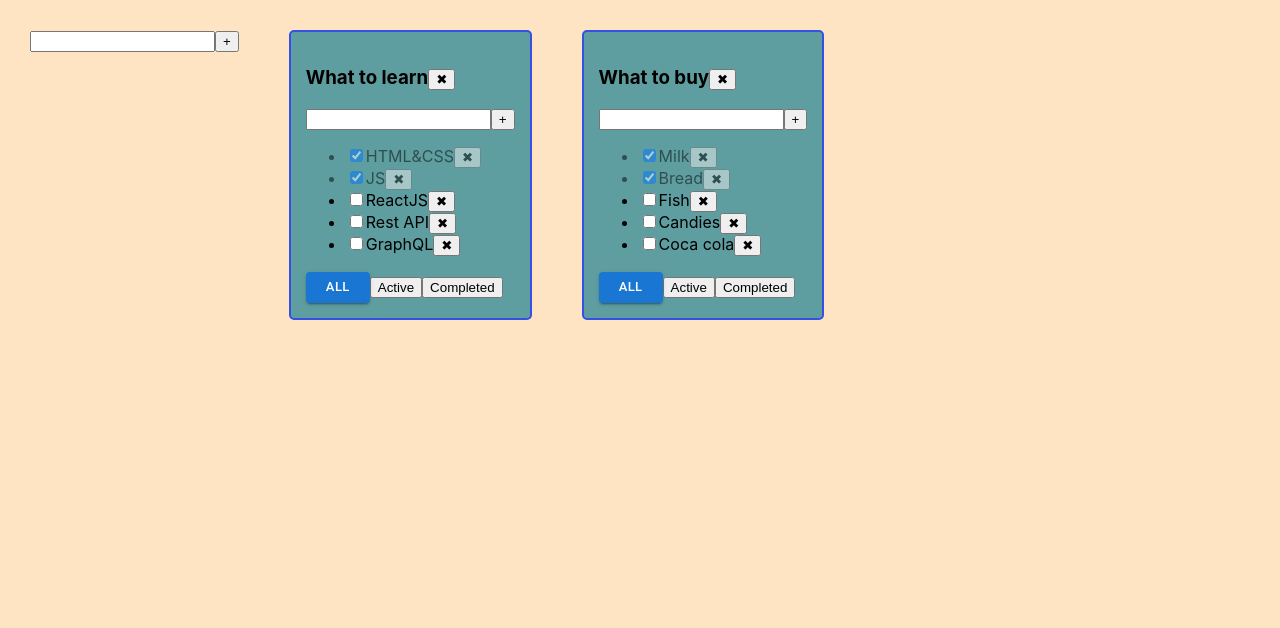
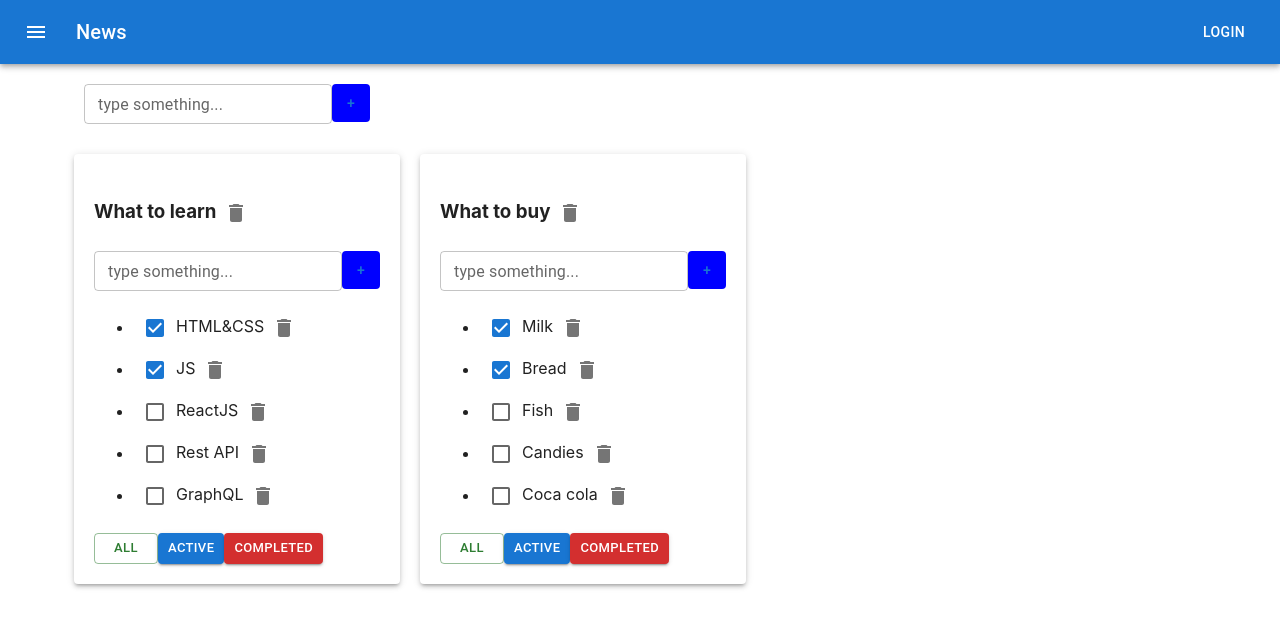
Before and after one commit to pobaranchuk/todolist, a React (Create React App) app: page / in a window 1280 px wide. Shown: the top 628 px of the page. Built offline with nearby package versions, Linux system fonts and the light colour scheme.

Commit message:
Material UI refactored

```diff
--- a/package.json
+++ b/package.json
@@ -5,6 +5,7 @@
   "dependencies": {
     "@emotion/react": "^11.11.1",
     "@emotion/styled": "^11.11.0",
+    "@mui/icons-material": "^5.14.14",
     "@mui/material": "^5.14.14",
     "@testing-library/jest-dom": "^5.16.5",
     "@testing-library/react": "^13.4.0",
--- a/src/AddItemForm.tsx
+++ b/src/AddItemForm.tsx
@@ -1,7 +1,9 @@
 import React, {ChangeEvent, useState} from 'react';
+import Button from '@mui/material/Button';
+import {TextField} from "@mui/material";
 
-type AddItemFormPropsType ={
-    onClick: ( title: string) => void
+type AddItemFormPropsType = {
+    onClick: (title: string) => void
 }
 export const AddItemForm: React.FC<AddItemFormPropsType> = ({onClick}) => {
 
@@ -32,17 +34,29 @@
             }
         }
     }
+    const stylesButton = {
+        maxWidth: '38px',
+        maxHeight: '38px',
+        minWidth: '38px',
+        minHeight: '38px',
+        backgroundColor: 'blue'
+    }
 
 
     return (
         <div>
-            <input value={newTaskTitle}
-                   onChange={onChangeHandler}
-                   onKeyDown={onKeyPressHandler}
-                   className={error ? "error" : ""}
+            <TextField id="outlined-basic"
+                       label={error ? error : "type something..."}
+                       variant="outlined"
+                       value={newTaskTitle}
+                       size={"small"}
+                       error={!!error}
+                       onChange={onChangeHandler}
+                       onKeyDown={onKeyPressHandler}
+                       // className={error ? "error" : ""}
             />
-            <button onClick={addTaskHandler}>+</button>
-            {error && <div className={"error-message"}>{error}</div>}
+            <Button onClick={addTaskHandler} style={stylesButton}>+</Button>
+            {/*{error && <div className={"error-message"}>{error}</div>}*/}
         </div>
     );
 };
--- a/src/App.css
+++ b/src/App.css
@@ -1,34 +1,35 @@
-.App {
-  padding: 30px;
-  display: flex;
-  background-color: bisque;
-  height: 100vh;
-}
+/*.App {*/
+/*  !*padding: 30px;*!*/
+/*  !*display: flex;*!*/
+/*  !*background-color: bisque;*!*/
+/*  !*height: 100vh;*!*/
+/*}*/
 
-.App>div {
-  margin-right: 50px;
-}
+/*.App>div {*/
+/*  margin-right: 50px;*/
+/*}*/
 
-.todolist {
-  height: fit-content;
-  padding: 15px;
-  border: 2px solid rgb(54, 80, 227);
-  border-radius: 5px;
-  background-color: cadetblue;
-}
+/*.todolist {*/
+/*  height: fit-content;*/
+/*  width: 300px;*/
+/*  padding: 15px;*/
+/*  border: 2px solid rgb(54, 80, 227);*/
+/*  border-radius: 5px;*/
+/*  !*background-color: cadetblue;*!*/
+/*}*/
 
-.error {
-  border: red 1px solid;
-}
+/*.error {*/
+/*  border: red 1px solid;*/
+/*}*/
 
-.error-message {
-  color: red;
-}
+/*.error-message {*/
+/*  color: red;*/
+/*}*/
 
-.active-filter {
-  background-color: aquamarine;
-}
+/*.active-filter {*/
+/*  background-color: aquamarine;*/
+/*}*/
 
-.is-done {
-  opacity: 0.5;
-}
+/*.is-done {*/
+/*  opacity: 0.5;*/
+/*}*/
--- a/src/App.tsx
+++ b/src/App.tsx
@@ -4,6 +4,8 @@
 import {ToDoList} from "./ToDoList";
 import {v1} from "uuid";
 import {AddItemForm} from "./AddItemForm";
+import ButtonAppBar from "./ButtonAppBar";
+import {Container, Grid, Paper} from "@mui/material";
 
 export type FilterValuesType = "All" | "Active" | "Completed"
 
@@ -49,8 +51,8 @@
         setTasks({...tasks, [todolistID]: [newTask, ...tasks[todolistID]]})
     }
 
-    const updateTask = (todolistID: string,  taskID: string, title: string) => {
-        setTasks({...tasks, [todolistID]: tasks[todolistID].map(el=>el.id === taskID ? {...el, title : title}: el )})
+    const updateTask = (todolistID: string, taskID: string, title: string) => {
+        setTasks({...tasks, [todolistID]: tasks[todolistID].map(el => el.id === taskID ? {...el, title: title} : el)})
     }
 
     const changeStatus = (todolistID: string, taskID: string, isDone: boolean) => {
@@ -64,7 +66,7 @@
         let newToDoListId = v1()
         const newToDoList: TodoListType = {id: newToDoListId, title: title, filter: 'All'}
         setTodoLists([...todoLists, newToDoList])
-        setTasks({...tasks, [newToDoListId]:[]})
+        setTasks({...tasks, [newToDoListId]: []})
     }
 
     const removeTodoList = (todolistID: string) => {
@@ -72,15 +74,21 @@
         delete tasks[todolistID]
     }
 
-    const updateToDoList =(todolistID: string, newTitle: string) => {
-        setTodoLists(todoLists.map(el=>el.id===todolistID ? {...el,title:newTitle} : el))
+    const updateToDoList = (todolistID: string, newTitle: string) => {
+        setTodoLists(todoLists.map(el => el.id === todolistID ? {...el, title: newTitle} : el))
     }
 
     return (
         <div className="App">
+            <ButtonAppBar/>
+            <Container fixed >
+                <Grid container style={{margin:"20px"}}>
                     <AddItemForm onClick={addTodoList}/>
+                </Grid>
+                <Grid container>
                     {todoLists.map((ul) => {
-                return <ToDoList
+                        return <Paper elevation={3} style={{padding:'20px',margin:"10px"}}>
+                            <ToDoList
                             key={ul.id}
                             todoListID={ul.id}
                             title={ul.title}
@@ -94,8 +102,10 @@
                             removeTodoList={removeTodoList}
                             updateToDoList={updateToDoList}
                         />
+                        </Paper>
                     })}
-
+                </Grid>
+            </Container>
         </div>
     );
 }
--- /dev/null
+++ b/src/ButtonAppBar.tsx
@@ -0,0 +1,32 @@
+import * as React from 'react';
+import AppBar from '@mui/material/AppBar';
+import Box from '@mui/material/Box';
+import Toolbar from '@mui/material/Toolbar';
+import Typography from '@mui/material/Typography';
+import Button from '@mui/material/Button';
+import IconButton from '@mui/material/IconButton';
+import MenuIcon from '@mui/icons-material/Menu';
+
+export default function ButtonAppBar() {
+    return (
+        <Box sx={{ flexGrow: 1 }}>
+            <AppBar position="static">
+                <Toolbar>
+                    <IconButton
+                        size="large"
+                        edge="start"
+                        color="inherit"
+                        aria-label="menu"
+                        sx={{ mr: 2 }}
+                    >
+                        <MenuIcon />
+                    </IconButton>
+                    <Typography variant="h6" component="div" sx={{ flexGrow: 1 }}>
+                        News
+                    </Typography>
+                    <Button color="inherit">Login</Button>
+                </Toolbar>
+            </AppBar>
+        </Box>
+    );
+}
--- a/src/ToDoList.tsx
+++ b/src/ToDoList.tsx
@@ -3,6 +3,10 @@
 import {AddItemForm} from "./AddItemForm";
 import {EditableSpan} from "./EditableSpan";
 import Button from '@mui/material/Button';
+import IconButton from '@mui/material/IconButton/IconButton';
+//import {Delete} from "@mui/icons-material"; будет долго грузит
+import DeleteIcon from '@mui/icons-material/Delete';
+import Checkbox from '@mui/material/Checkbox';
 
 export type TaskType = {
     id: string
@@ -19,7 +23,7 @@
     title: string
     tasks: TaskListType
     addTask: (todolistID: string, title: string) => void
-    updateTask: (todolistID: string,  taskID: string, title: string) => void
+    updateTask: (todolistID: string, taskID: string, title: string) => void
     removeTask: (todolistID: string, taskID: string) => void
     changeFilter: (todoListID: string, value: FilterValuesType) => void
     changeStatus: (todolistID: string, taskID: string, isDone: boolean) => void
@@ -58,11 +62,11 @@
         addTask(todoListID, newTaskTitle)
     }
 
-    const updateTaskHandler = (tID:string,newTitle: string) => {
+    const updateTaskHandler = (tID: string, newTitle: string) => {
         updateTask(todoListID, tID, newTitle)
     }
 
-    const updateToDoListHandler =(newTitle:string) => {
+    const updateToDoListHandler = (newTitle: string) => {
         updateToDoList(todoListID, newTitle)
     }
 
@@ -77,9 +81,12 @@
         }
         return (
             <li key={task.id} className={task.isDone ? "is-done" : ""}>
-                <input type="checkbox" onChange={onStatusChangeHandler} checked={task.isDone}/>
-                <EditableSpan oldTitle={task.title} onClick={(newTitle)=>updateTaskHandler(task.id, newTitle)}/>
-                <button onClick={onClickRemoveTaskHandler}>✖</button>
+                <Checkbox onChange={onStatusChangeHandler} checked={task.isDone}/>
+                <EditableSpan oldTitle={task.title} onClick={(newTitle) => updateTaskHandler(task.id, newTitle)}/>
+                <IconButton aria-label="delete" onClick={onClickRemoveTaskHandler}>
+                    <DeleteIcon/>
+                </IconButton>
+
             </li>
         )
     })
@@ -94,20 +101,22 @@
                 <h3>
                     <EditableSpan oldTitle={title} onClick={updateToDoListHandler}/>
                     {/*{title}*/}
-                    <button onClick={removeTodoListHandler}>✖</button>
+                    <IconButton aria-label="delete" onClick={removeTodoListHandler}>
+                        <DeleteIcon/>
+                    </IconButton>
                 </h3>
-                <AddItemForm onClick={addTaskHandler} />
+                <AddItemForm onClick={addTaskHandler}/>
                 {tasksList}
                 <div>
-                    <Button variant="contained" size={"small"} className={filter === "All" ? "active-filter" : ""}
+                    <Button variant={filter === "All" ? "outlined" : "contained"} color="success" size={"small"}
                             onClick={() => changeFilter(todoListID, "All")}>All
                     </Button>
-                    <button className={filter === "Active" ? "active-filter" : ""}
+                    <Button variant={filter === "Active" ? "outlined" : "contained"} color="primary" size={"small"}
                             onClick={() => changeFilter(todoListID, "Active")}>Active
-                    </button>
-                    <button className={filter === "Completed" ? "active-filter" : ""}
+                    </Button>
+                    <Button variant={filter === "Completed" ? "outlined" : "contained"} color="error" size={"small"}
                             onClick={() => changeFilter(todoListID, "Completed")}>Completed
-                    </button>
+                    </Button>
                 </div>
             </div>
         </div>
```
Also changed, not shown: 1 other file (tests, documents, lock files or other folders). Lines whose indentation alone changed are shown as unchanged.
